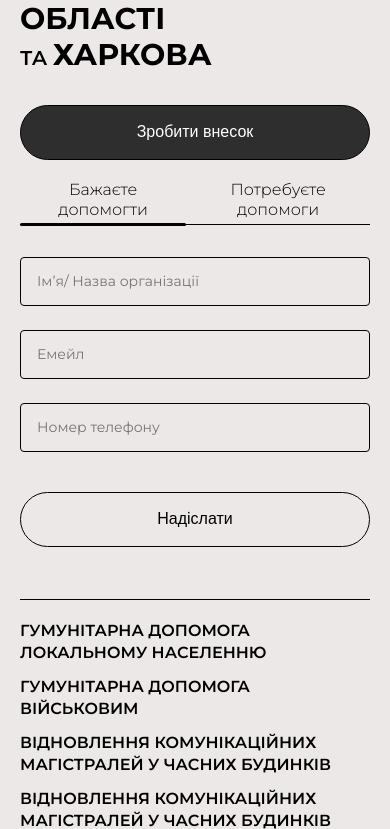
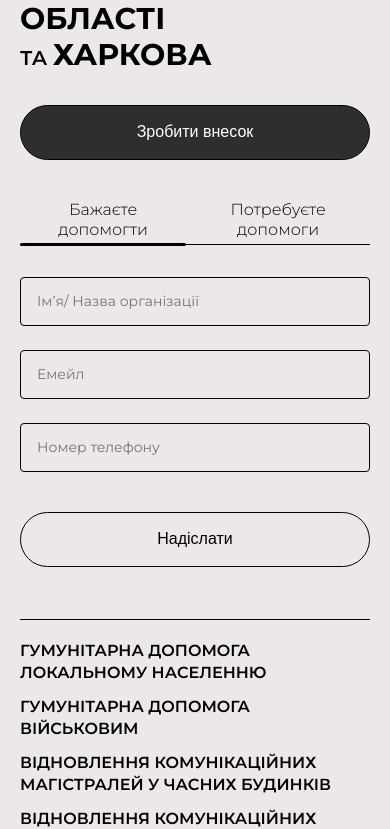
Before and after one commit to estellabuka/fadu, a PHP site: page / in a window 390 px wide. Shown: the part 197-1026 px from the top of the page. Run offline with PHP 8.4, Linux system fonts and the light colour scheme.

Commit message:
small fixes

```diff
--- a/styles/style.css
+++ b/styles/style.css
@@ -1218,6 +1218,7 @@ and (max-width: 1000px) {
     }
     .form {
         width: 100%;
+        padding: 20px 0 0;
     }
     .help__flex-container {
         width: 100%;
```
